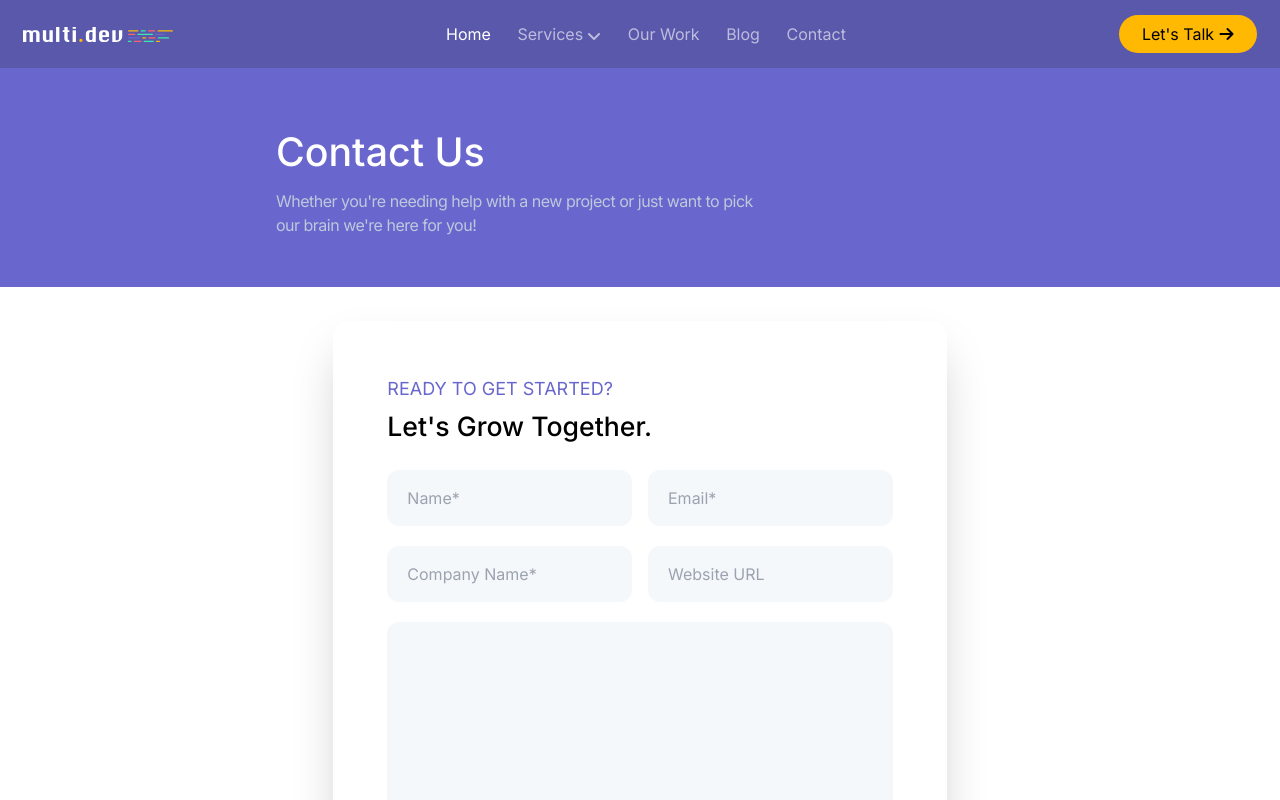
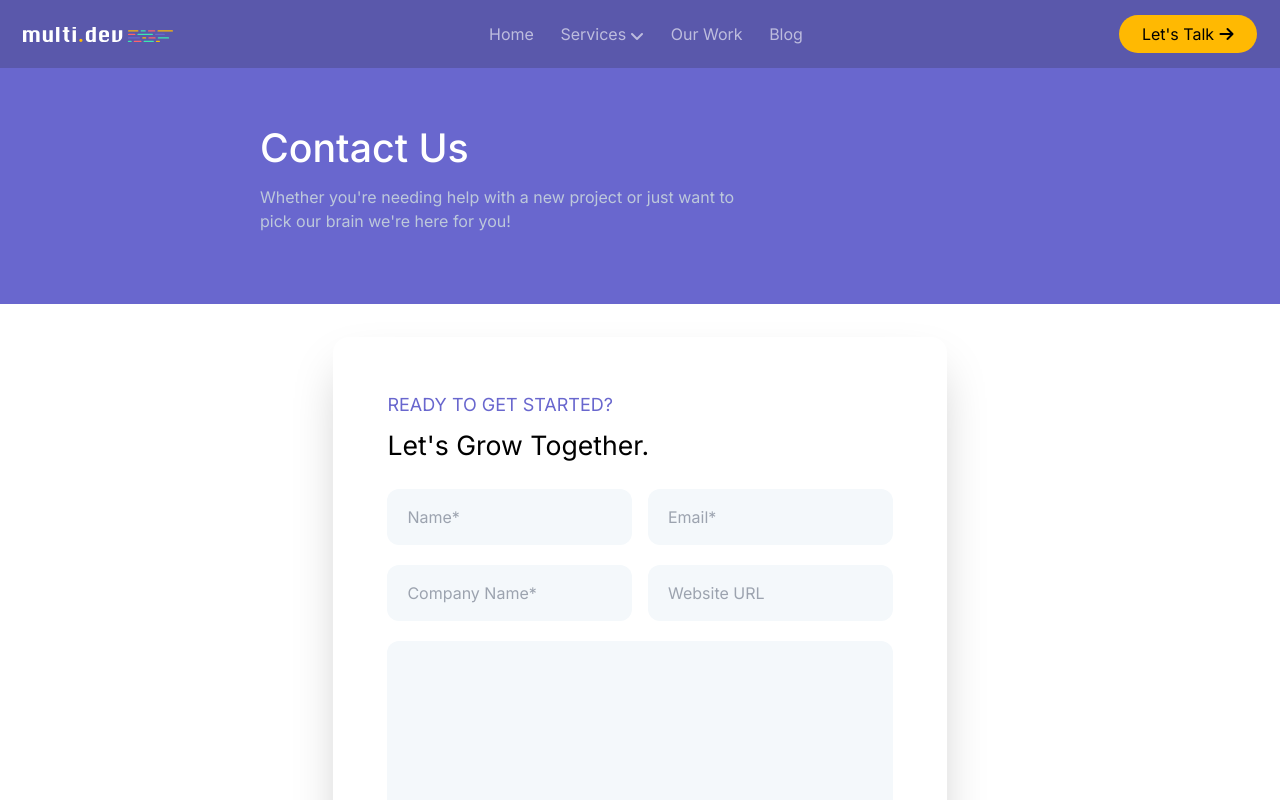
Before and after one commit to xvedela/multi-dev, a Vue app: page /contact in a window 1280 px wide. Built offline with nearby package versions, Linux system fonts and the light colour scheme.

Commit message:
contact composable added. Composable controller implemented.

```diff
--- a/src/components/Contact.vue
+++ b/src/components/Contact.vue
@@ -1,59 +1,48 @@
 <template>
-  <section
-    class="w-[max(350px,47.92vw)] mx-auto my-[2.60vw] max-md:mt-16 max-md:mb-32 px-[max(20px,4.22vw)] py-[4.22vw] max-md:pt-7 max-md:pb-10 shadow-2xl rounded-2xl max-md:rounded-3xl max-md:text-center"
-  >
-    <p
-      class="uppercase text-[#6967CE] text-lg leading-7 font-normal tracking-normal mb-[0.42vw] max-md:mb-5"
-      v-text="'Ready To Get Started?'"
-    />
-    <p
-      class="text-[max(24px,2.08vw)] font-medium leading-[2.92vw] tracking-normal mb-[max(20px,1.93vw)]"
-      v-text="`Let's Grow Together.`"
-    />
+  <section>
+    <span v-text="contact.form.beforeLabel"/>
+    <h2 v-text="contact.form.label"/>
     <form class="flex flex-col gap-y-5" @submit.prevent>
-      <div class="grid grid-cols-2 max-md:grid-cols-1 gap-x-4 gap-y-5">
+      <div class="grid grid-cols-1 md:grid-cols-2 gap-x-4 gap-y-5">
         <input
-          v-for="(input, index) in inputs"
-          class="bg-[#F4F8FB] rounded-xl py-4 pl-5 outline-none"
-          :key="index"
-          :type="input.type"
-          :placeholder="input.placeholder"
-          :required="input.required"
+            v-for="(field, index) in contact.form.fields"
+            :key="index"
+            class="bg-[#F4F8FB] py-4 pl-5 rounded-xl outline-none focus:outline-home"
+            :type="field.type"
+            :placeholder="field.placeholder"
+            :required="field.required"
         />
       </div>
-      <textarea
-        class="bg-[#F4F8FB] rounded-xl h-[max(214px,15.94vw)] py-4 pl-5 resize-none mb-3 max-md:mb-0 outline-none"
-      />
-      <button
-        type="submit"
-        class="bg-[#FFB902] rounded-4xl font-normal text-sm leading-6 text-center py-4"
-        v-text="'Submit'"
-      />
+      <textarea class="focus:outline-home"/>
+      <button type="submit" v-text="contact.form.buttonLabel" class="hover:brightness-105"/>
     </form>
   </section>
 </template>
 
 <script setup>
-const inputs = [
-  {
-    type: "text",
-    placeholder: "Name*",
-    required: true,
-  },
-  {
-    type: "email",
-    placeholder: "Email*",
-    required: true,
-  },
-  {
-    type: "text",
-    placeholder: "Company Name*",
-    required: true,
-  },
-  {
-    type: "url",
-    placeholder: "Website URL",
-    required: false,
-  },
-];
+import getComposable from "../composables";
+
+const contact = getComposable('contact');
 </script>
+
+<style scoped>
+section {
+  @apply w-96 md:w-[47.91vw] mx-auto mt-16 mb-32 md:my-[2.60vw] px-[max(20px,4.22vw)] pt-7 pb-10 md:py-[4.22vw] shadow-2xl rounded-3xl md:rounded-2xl max-md:text-center;
+}
+
+span {
+  @apply block mb-5 md:mb-2 text-[#6967CE] text-lg leading-7;
+}
+
+h2 {
+  @apply mb-[max(20px,1.93vw)] text-[max(24px,2.08vw)] leading-[2.92vw];
+}
+
+textarea {
+  @apply bg-[#F4F8FB] h-[max(214px,15.94vw)] py-4 pl-5 resize-none rounded-xl outline-none;
+}
+
+button {
+  @apply bg-button py-4 text-sm text-center leading-6 rounded-4xl;
+}
+</style>
--- a/src/components/Footer.vue
+++ b/src/components/Footer.vue
@@ -4,7 +4,7 @@
       <div class="flex flex-col">
         <component :is="footer.companyLogo" class="mb-12 md:mb-[1.67vw]"/>
         <p class="w-7/12 mb-7 md:mb-[1.35vw] text-sm" v-text="footer.serviceDescription"/>
-        <span class="mb-7 md:mb-[1.3vw]" v-text="footer.followLabel"/>
+        <span class="block mb-7 md:mb-[1.3vw]" v-text="footer.followLabel"/>
         <ul class="flex gap-x-6">
           <li v-for="(link, index) in footer.socialLinks" :key="index">
             <a :href="link.url">
@@ -38,12 +38,9 @@
 </template>
 
 <script setup>
-import {useFooter} from "../composables/useFooter.js";
+import getComposable from "../composables";
 
-const {
-  footer,
-  subFooter,
-} = useFooter();
+const {footer, subFooter} = getComposable('footer');
 </script>
 
 <style scoped>
--- a/src/components/Header.vue
+++ b/src/components/Header.vue
@@ -17,14 +17,14 @@
                 <p v-text="link.label"/>
                 <button class="pt-1" v-html="state.services ? angleUp : angleDown"/>
               </div>
-              <ul v-if="state.services" class="sub-links">
+              <ul v-if="state.services" class="sub-links" @click="state.navbar=false">
                 <li v-for="(subLink, index) in link.subLinks" :key="index">
                   <router-link :to="{name: subLink.name}" v-text="subLink.label" class="sub-link"/>
                 </li>
               </ul>
             </div>
             <router-link v-else :to="{name: link.name}" v-text="link.label"
-                         :class="{'opacity-60': link.label !== 'Home'}"/>
+                         :class="{'opacity-60': link.name !== router.name}" @click="state.navbar=false"/>
           </li>
         </ul>
         <router-link :to="{name: header.navButton.name}" v-html="header.navButton.label" class="nav-button"/>
@@ -34,9 +34,11 @@
 </template>
 
 <script setup>
-import {useHeader} from "../composables/useHeader.js";
-import {useArrows} from "../composables/useArrows.js";
+import getComposable from "../composables";
+import {useRoute} from "vue-router";
 import {reactive} from "vue";
+
+const router = useRoute();
 
 const state = reactive({
   services: false,
@@ -51,8 +53,8 @@ const toggleNavbar = () => {
   state.navbar = !state.navbar;
 };
 
-const header = useHeader();
-const {angleUp, angleDown} = useArrows();
+const header = getComposable('header');
+const {angleUp, angleDown} = getComposable('arrows');
 </script>
 
 <style scoped>
--- /dev/null
+++ b/src/composables/index.js
@@ -0,0 +1,13 @@
+import useHeader from "./useHeader.js";
+import useFooter from "./useFooter.js";
+import useContact from "./useContact.js";
+import useArrows from "./useArrows.js";
+
+const composables = {
+  'header': useHeader(),
+  'footer': useFooter(),
+  'contact': useContact(),
+  'arrows': useArrows(),
+}
+
+export default (name) => (composables[name]);
--- a/src/composables/useArrows.js
+++ b/src/composables/useArrows.js
@@ -1,7 +1,5 @@
-export function useArrows() {
-  return {
-    angleDown: '<i class="fa-solid fa-angle-down"/>',
-    angleUp: '<i class="fa-solid fa-angle-up"/>',
-    arrowRight: '<i class="fa-solid fa-arrow-right"/>',
-  }
-}
+export default () => ({
+  angleDown: '<i class="fa-solid fa-angle-down"/>',
+  angleUp: '<i class="fa-solid fa-angle-up"/>',
+  arrowRight: '<i class="fa-solid fa-arrow-right"/>',
+})
--- /dev/null
+++ b/src/composables/useContact.js
@@ -0,0 +1,33 @@
+export default () => ({
+  pageHeader: {
+    contactLabel: "Contact Us",
+    contactDescription: "Whether you're needing help with a new project or just want to pick our brain we're here for you!",
+  },
+  form: {
+    beforeLabel: "READY TO GET STARTED?",
+    label: "Let's Grow Together.",
+    fields: [
+      {
+        type: "text",
+        placeholder: "Name*",
+        required: true,
+      },
+      {
+        type: "email",
+        placeholder: "Email*",
+        required: true,
+      },
+      {
+        type: "text",
+        placeholder: "Company Name*",
+        required: true,
+      },
+      {
+        type: "url",
+        placeholder: "Website URL",
+        required: false,
+      },
+    ],
+    buttonLabel: "Submit",
+  }
+});
--- a/src/composables/useFooter.js
+++ b/src/composables/useFooter.js
@@ -1,7 +1,6 @@
 import MultiDev from "../assets/logos/MultiDev.vue";
 
-export function useFooter() {
-  return {
+export default () => ({
   footer: {
     companyLogo: MultiDev,
     serviceDescription: "We help businesses generate more revenue through strategic web design and SEO services.",
@@ -42,5 +41,4 @@ export function useFooter() {
       {label: 'Sitemap', url: '#'},
     ],
   },
-  };
-}
+})
--- a/src/composables/useHeader.js
+++ b/src/composables/useHeader.js
@@ -1,10 +1,9 @@
 import MultiDev from "../assets/logos/MultiDev.vue";
-import {useArrows} from "./useArrows.js";
+import useArrows from "./useArrows.js";
 
 const {arrowRight} = useArrows();
 
-export function useHeader() {
-  return {
+export default () => ({
   companyLogo: MultiDev,
   navLinks: [
     {name: "Home", label: "Home"},
@@ -28,7 +27,6 @@ export function useHeader() {
     },
     {name: "OurWork", label: "Our Work"},
     {name: "Blog", label: "Blog"},
-      {name: "Contact", label: "Contact"},
   ],
   navButton: {
     name: "Contact",
@@ -38,5 +36,4 @@ export function useHeader() {
     menuIcon: '<i class="fa-solid fa-xl fa-bars  text-white"/>',
     closeIcon: '<i class="fa-solid fa-xl fa-x"/>',
   },
-  }
-}
+})
--- a/src/views/Contact.vue
+++ b/src/views/Contact.vue
@@ -1,23 +1,28 @@
 <template>
-  <section class="bg-[#6967CE]">
-    <div
-      class="flex flex-col pt-[max(40px,4.69vw)] pb-[max(40px,3.91vw)] gap-y-[1.04vw] max-md:gap-7 w-[max(350px,39.58vw)] ml-[max(20px,20.31vw)] max-md:text-center max-md:mx-auto"
-    >
-      <h1
-        class="text-white text-[max(36px,3.07vw)] font-medium max-md:font-bold leading-[max(48px,3.44vw)] ml-4 max-md:ml-0"
-        v-text="'Contact Us'"
-      />
-      <p
-        class="text-[#BDC8DB] text-[max(16px,1.15vw)] font-normal leading-[max(24px,1.61vw)] tracking-[-0.5px] ml-4 max-md:ml-0"
-        v-text="
-          `Whether you're needing help with a new project or just want to pick our brain we're here for you!`
-        "
-      />
-    </div>
+  <section class="contact-header-section">
+    <h1 class="contact-label" v-text="_contact.pageHeader.contactLabel"/>
+    <p class="contact-description" v-text="_contact.pageHeader.contactDescription"/>
   </section>
-  <contact />
+  <contact/>
 </template>
 
 <script setup>
 import Contact from "../components/Contact.vue";
+import getComposable from "../composables";
+
+const _contact = getComposable('contact');
 </script>
+
+<style scoped>
+.contact-header-section {
+  @apply bg-home flex flex-col gap-y-7 md:gap-y-[1.04vw] py-10 md:pt-[4.38vw] md:pb-[5.52vw] max-md:px-5 pl-[20.31vw] max-md:text-center;
+}
+
+.contact-label {
+  @apply text-white text-[max(36px,3.07vw)] font-bold md:font-medium leading-[max(48px,3.44vw)];
+}
+
+.contact-description {
+  @apply text-[#BDC8DB] w-full md:w-1/2 text-[max(16px,1.15vw)] leading-[max(24px,1.61vw)];
+}
+</style>
```
Lines whose indentation alone changed are shown as unchanged.
